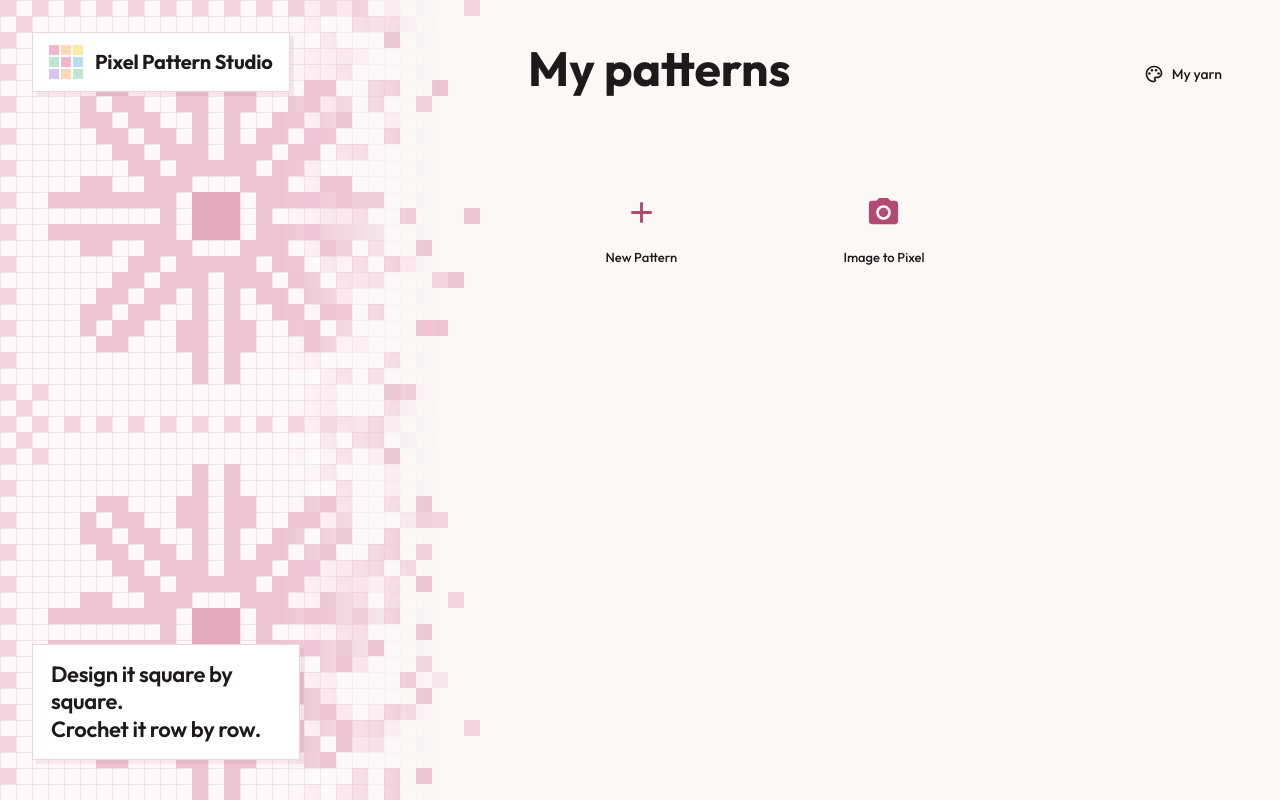
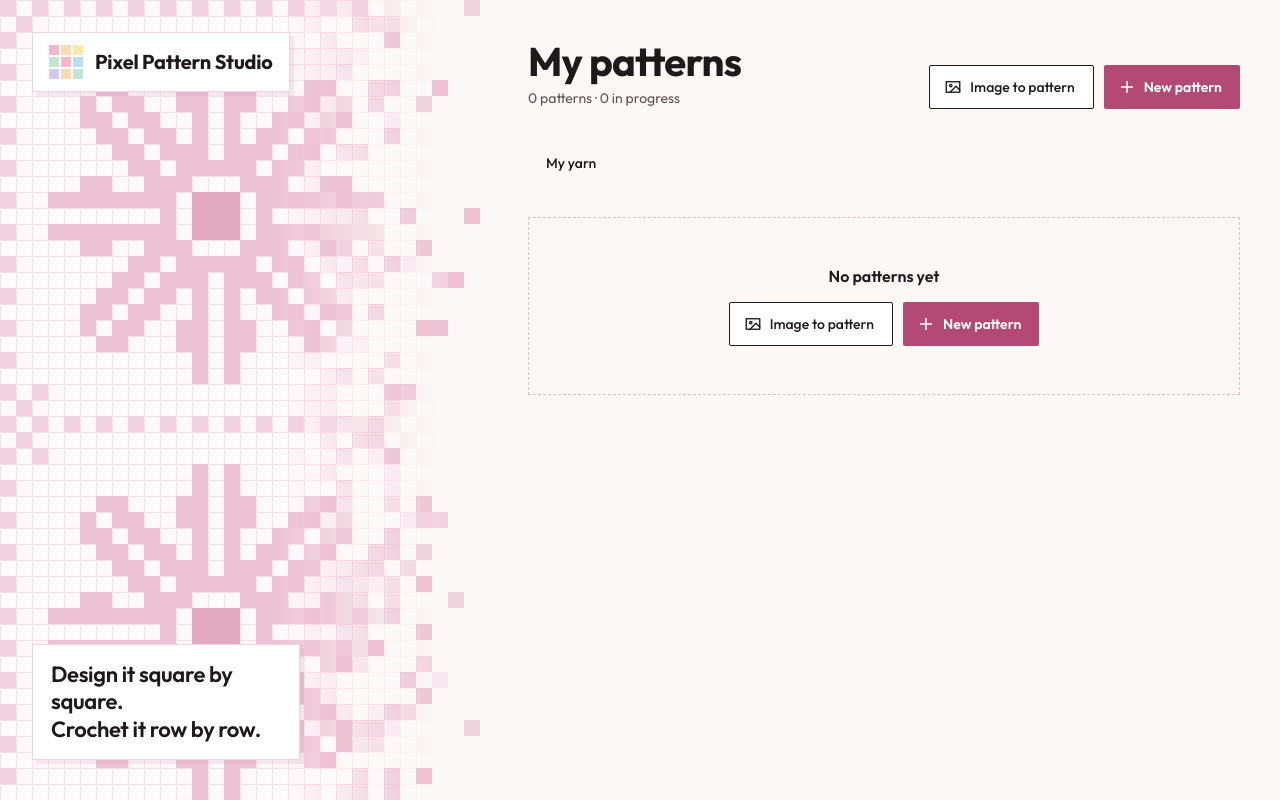
Before and after one commit to BalaciSofia/pixel-crochet-app, a Next.js app: page / in a window 1280 px wide. Both pictures are taken after a click on the button "Start". Built offline with nearby package versions, Linux system fonts and the light colour scheme; what @mui/material-nextjs would draw is missing.

Commit message:
restyle home layout

```diff
--- a/app/components/Gallery/Gallery.module.css
+++ b/app/components/Gallery/Gallery.module.css
@@ -88,46 +88,50 @@
   gap: 32px;
 }
 
-.header {
-  display: flex;
-  flex-wrap: wrap;
-  align-items: flex-end;
-  justify-content: space-between;
-  gap: 16px;
-}
-
-.title {
-  margin: 0;
-}
-
-.title:focus {
-  outline: none;
-}
-
 .grid {
   display: grid;
   grid-template-columns: repeat(3, minmax(0, 1fr));
   gap: 16px;
+  margin: 0;
+  padding: 0;
+  list-style: none;
 }
 
-.newCard {
+.gridItem {
+  display: flex;
+  min-width: 0;
+}
+
+.gridItem > * {
+  flex: 1;
+  min-width: 0;
+}
+
+.yarnLink {
+  align-self: flex-start;
+}
+
+.empty {
   display: flex;
   flex-direction: column;
   align-items: center;
-  justify-content: center;
-  min-height: 200px;
-  background: #FAFAFA;
-  border: 2px dashed #DDD;
-  cursor: pointer;
+  gap: 16px;
+  padding: 48px;
+  border: 1px dashed var(--line-input);
+  text-align: center;
 }
 
-.newIcon {
-  width: 48px;
-  height: 48px;
+.emptyTitle {
+  margin: 0;
+  font: 600 16px var(--font-sans);
+  color: var(--ink);
+}
+
+.emptyActions {
   display: flex;
-  align-items: center;
+  flex-wrap: wrap;
   justify-content: center;
-  margin-bottom: 12px;
+  gap: 10px;
 }
 
 @media (max-width: 1000px) {
--- a/app/components/Gallery/Gallery.tsx
+++ b/app/components/Gallery/Gallery.tsx
@@ -1,12 +1,7 @@
 'use client';
 
-import React, { useState, useCallback, useEffect, useRef } from 'react';
-import ButtonBase from '@mui/material/ButtonBase';
-import Typography from '@mui/material/Typography';
-import AddIcon from '@mui/icons-material/Add';
+import React, { useState, useCallback, useEffect, useMemo, useRef } from 'react';
 import Button from '@mui/material/Button';
-import PhotoCameraIcon from '@mui/icons-material/PhotoCamera';
-import PaletteOutlinedIcon from '@mui/icons-material/PaletteOutlined';
 import styles from './Gallery.module.css';
 import ProjectCard from './ProjectCard';
 import NewProjectModal from './NewProjectModal';
@@ -15,11 +10,14 @@ import YarnStashDialog from './YarnStashDialog';
 import FiletPanel from './FiletPanel';
 import Scatter from './FiletPanel/Scatter';
 import Welcome from './Welcome';
+import HomeHeader from './HomeHeader';
+import Icon from '../shared/Icon';
 import Logo from '../shared/Logo';
 import ConfirmDialog, { useConfirmDialog } from '../shared/ConfirmDialog';
 import useProjectStore from '../../store/useProjectStore';
 import { useElementSize } from '../../hooks/useElementSize';
 import { FILET_SQUARE } from '../../utils/filet';
+import { projectStatus } from '../../utils/projectStatus';
 import type { Project } from '../../types';
 
 const WELCOMED_KEY = 'pps:welcomed';
@@ -62,6 +60,11 @@ export default function Gallery({ onOpenProject }: Props) {
   const artWidth = showWelcome || narrow ? size.width : PANEL_WIDTH;
   const artCols = Math.ceil(artWidth / FILET_SQUARE);
   const artRows = Math.ceil(size.height / FILET_SQUARE);
+
+  const inProgress = useMemo(
+    () => projects.filter(project => projectStatus(project) === 'progress').length,
+    [projects]
+  );
 
   const handleStart = useCallback(() => {
     markWelcomed();
@@ -133,54 +136,48 @@ export default function Gallery({ onOpenProject }: Props) {
 
       <main className={styles.main} inert={!entered}>
         <div className={styles.content}>
-          <header className={styles.header}>
-            <Typography
-              ref={headingRef}
-              tabIndex={-1}
-              variant="h3"
-              component="h1"
-              sx={{ fontWeight: 700 }}
-              className={styles.title}
-            >
-              My patterns
-            </Typography>
-            <Button
-              color="inherit"
-              startIcon={<PaletteOutlinedIcon />}
-              onClick={() => setIsYarnOpen(true)}
-            >
+          <HomeHeader
+            headingRef={headingRef}
+            total={projects.length}
+            inProgress={inProgress}
+            onNew={handleOpenModal}
+            onImport={handleOpenImageModal}
+          />
+
+          <Button color="inherit" onClick={() => setIsYarnOpen(true)} className={styles.yarnLink}>
             My yarn
           </Button>
-          </header>
 
-          <div className={styles.grid}>
-            <ButtonBase className={styles.newCard} onClick={handleOpenModal}>
-              <span className={styles.newIcon}>
-                <AddIcon fontSize="large" color="primary" />
-              </span>
-              <Typography variant="body2" sx={{ fontWeight: 500 }} color="text.secondary">
-                New Pattern
-              </Typography>
-            </ButtonBase>
-
-            <ButtonBase className={styles.newCard} onClick={handleOpenImageModal}>
-              <span className={styles.newIcon}>
-                <PhotoCameraIcon fontSize="large" color="primary" />
-              </span>
-              <Typography variant="body2" sx={{ fontWeight: 500 }} color="text.secondary">
-                Image to Pixel
-              </Typography>
-            </ButtonBase>
-
+          {projects.length === 0 ? (
+            <div className={styles.empty}>
+              <p className={styles.emptyTitle}>No patterns yet</p>
+              <div className={styles.emptyActions}>
+                <Button
+                  variant="outlined"
+                  color="inherit"
+                  startIcon={<Icon name="image" strokeWidth={1.8} />}
+                  onClick={handleOpenImageModal}
+                >
+                  Image to pattern
+                </Button>
+                <Button variant="contained" startIcon={<Icon name="plus" />} onClick={handleOpenModal}>
+                  New pattern
+                </Button>
+              </div>
+            </div>
+          ) : (
+            <ul className={styles.grid}>
               {projects.map(project => (
+                <li key={project.id} className={styles.gridItem}>
                   <ProjectCard
-                key={project.id}
                     project={project}
                     onClick={() => onOpenProject(project.id)}
                     onDelete={() => handleDeleteProject(project)}
                   />
+                </li>
               ))}
-          </div>
+            </ul>
+          )}
         </div>
       </main>
 
--- /dev/null
+++ b/app/components/Gallery/HomeHeader/HomeHeader.module.css
@@ -0,0 +1,36 @@
+.header {
+  display: flex;
+  flex-wrap: wrap;
+  align-items: flex-end;
+  justify-content: space-between;
+  gap: 16px;
+}
+
+.titles {
+  display: flex;
+  flex-direction: column;
+  gap: 6px;
+}
+
+.title {
+  margin: 0;
+  font: 700 40px/1.05 var(--font-sans);
+  letter-spacing: -0.02em;
+  color: var(--ink);
+}
+
+.title:focus {
+  outline: none;
+}
+
+.summary {
+  margin: 0;
+  font-size: 14px;
+  color: var(--muted);
+}
+
+.actions {
+  display: flex;
+  flex-wrap: wrap;
+  gap: 10px;
+}
--- /dev/null
+++ b/app/components/Gallery/HomeHeader/HomeHeader.tsx
@@ -0,0 +1,42 @@
+'use client';
+
+import React from 'react';
+import Button from '@mui/material/Button';
+import styles from './HomeHeader.module.css';
+import Icon from '../../shared/Icon';
+
+interface Props {
+  headingRef: React.Ref<HTMLHeadingElement>;
+  total: number;
+  inProgress: number;
+  onNew: () => void;
+  onImport: () => void;
+}
+
+export default function HomeHeader({ headingRef, total, inProgress, onNew, onImport }: Props) {
+  return (
+    <header className={styles.header}>
+      <div className={styles.titles}>
+        <h1 ref={headingRef} tabIndex={-1} className={styles.title}>
+          My patterns
+        </h1>
+        <p className={styles.summary}>
+          {total} {total === 1 ? 'pattern' : 'patterns'} · {inProgress} in progress
+        </p>
+      </div>
+      <div className={styles.actions}>
+        <Button
+          variant="outlined"
+          color="inherit"
+          startIcon={<Icon name="image" strokeWidth={1.8} />}
+          onClick={onImport}
+        >
+          Image to pattern
+        </Button>
+        <Button variant="contained" startIcon={<Icon name="plus" />} onClick={onNew}>
+          New pattern
+        </Button>
+      </div>
+    </header>
+  );
+}
--- /dev/null
+++ b/app/components/Gallery/HomeHeader/index.ts
@@ -0,0 +1 @@
+export { default } from './HomeHeader';
```
Lines whose indentation alone changed are shown as unchanged.
